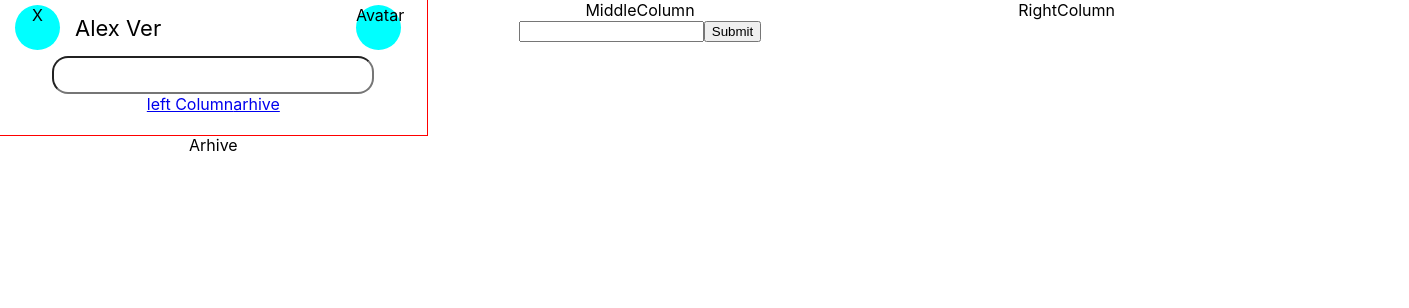
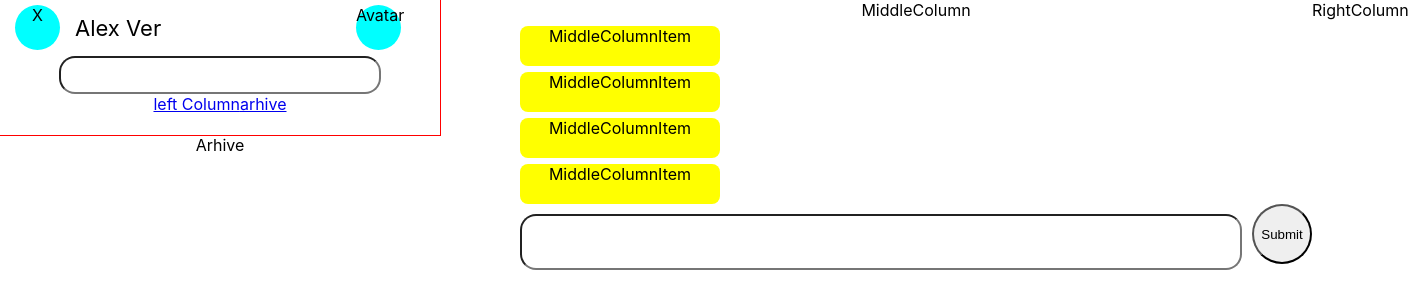
Before and after one commit to VirLg/react-analog-telegramm, a React (Create React App) app: page /api/arhive in a window 1280 px wide. Shown: the top 308 px of the page, 1409 px wide, since content can reach past the window. Built offline with nearby package versions, Linux system fonts and the light colour scheme.

Commit message:
middle column css

```diff
--- a/src/App.css
+++ b/src/App.css
@@ -1,7 +1,7 @@
 .App {
   text-align: center;
   display: grid;
-  grid-template-columns: 1fr 1fr 1fr;
+  grid-template-columns: 1fr 1.8fr 0.2fr;
 }
 
 .App-logo {
--- a/src/components/form/InputComponent.styled.js
+++ b/src/components/form/InputComponent.styled.js
@@ -7,3 +7,19 @@ export const InputElement = styled.input`
   padding-left: 16px;
   font-size: 18px;
 `;
+export const InputMessageElement = styled.input`
+  display: block;
+  width: 700px;
+  height: 50px;
+  border-radius: 16px;
+  padding-left: 16px;
+  font-size: 18px;
+  margin-top: 10px;
+  margin-left: 0;
+`;
+export const MessageButton = styled.button`
+  width: 60px;
+  height: 60px;
+  border-radius: 50%;
+  margin-left: 10px;
+`;
--- a/src/components/form/InputMessage.jsx
+++ b/src/components/form/InputMessage.jsx
@@ -1,4 +1,5 @@
 import React, { useState } from 'react';
+import { InputMessageElement, MessageButton } from './InputComponent.styled';
 
 const InputMessage = ({ handleMessage }) => {
   const [name, setName] = useState('');
@@ -13,13 +14,13 @@ const InputMessage = ({ handleMessage }) => {
   };
 
   return (
-    <>
-      <form onSubmit={handleSbmit}>
-        <input onChange={handleChange} name="name" value={name} />
+    <div>
+      <form onSubmit={handleSbmit} style={{ display: 'flex' }}>
+        <InputMessageElement onChange={handleChange} name="name" value={name} />
 
-        <button type="submit">Submit</button>
+        <MessageButton type="submit">Submit</MessageButton>
       </form>
-    </>
+    </div>
   );
 };
 
--- a/src/components/header/Header.styled.js
+++ b/src/components/header/Header.styled.js
@@ -2,6 +2,7 @@ import styled from '@emotion/styled';
 
 export const HeaderDiv = styled.div`
   height: 130px;
+  width: 410px;
   padding-top: 5px;
   padding-left: 15px;
   padding-right: 15px;
--- a/src/components/middleColumn/MiddleColumn.jsx
+++ b/src/components/middleColumn/MiddleColumn.jsx
@@ -1,15 +1,21 @@
 import React from 'react';
 import InputMessage from '../form/InputMessage';
+import MiddleColumnItem from './MiddleColumnItem';
+import { MiddleColumnDiv } from './MiddleColumn.styled';
 
 const MiddleColumn = () => {
   const handleMessage = value => {
     console.log('value', value);
   };
   return (
-    <div>
+    <MiddleColumnDiv>
       MiddleColumn
+      <MiddleColumnItem />
+      <MiddleColumnItem />
+      <MiddleColumnItem />
+      <MiddleColumnItem />
       <InputMessage handleMessage={handleMessage} />
-    </div>
+    </MiddleColumnDiv>
   );
 };
 
--- a/src/components/middleColumn/MiddleColumn.styled.js
+++ b/src/components/middleColumn/MiddleColumn.styled.js
@@ -1,3 +1,6 @@
 import styled from '@emotion/styled';
 
-export const HeaderDiv = styled.div``;
+export const MiddleColumnDiv = styled.div`
+  display: block;
+  padding-left: 80px;
+`;
--- /dev/null
+++ b/src/components/middleColumn/MiddleColumnItem.jsx
@@ -0,0 +1,19 @@
+import React from 'react';
+
+const MiddleColumnItem = () => {
+  return (
+    <div
+      style={{
+        width: '200px',
+        height: '40px',
+        borderRadius: '8px',
+        backgroundColor: 'yellow',
+        marginTop: '6px',
+      }}
+    >
+      MiddleColumnItem
+    </div>
+  );
+};
+
+export default MiddleColumnItem;
```
